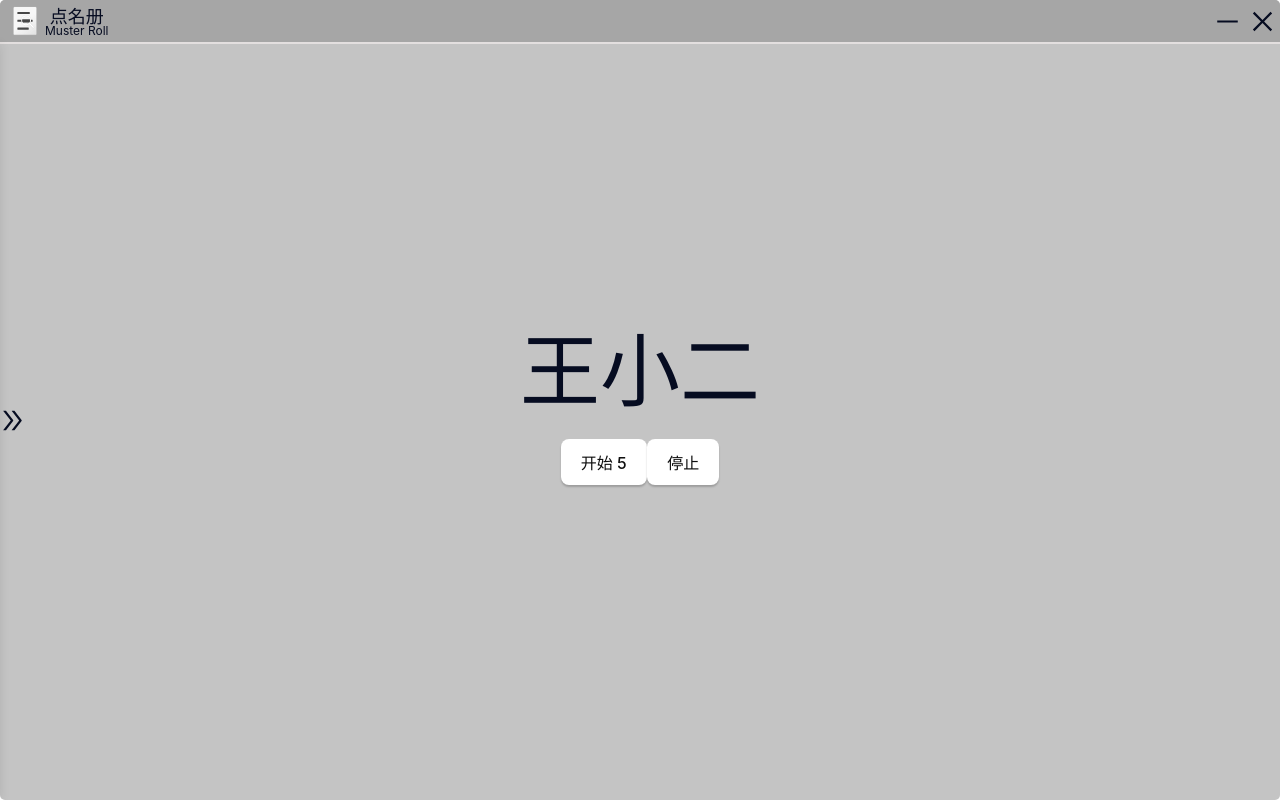
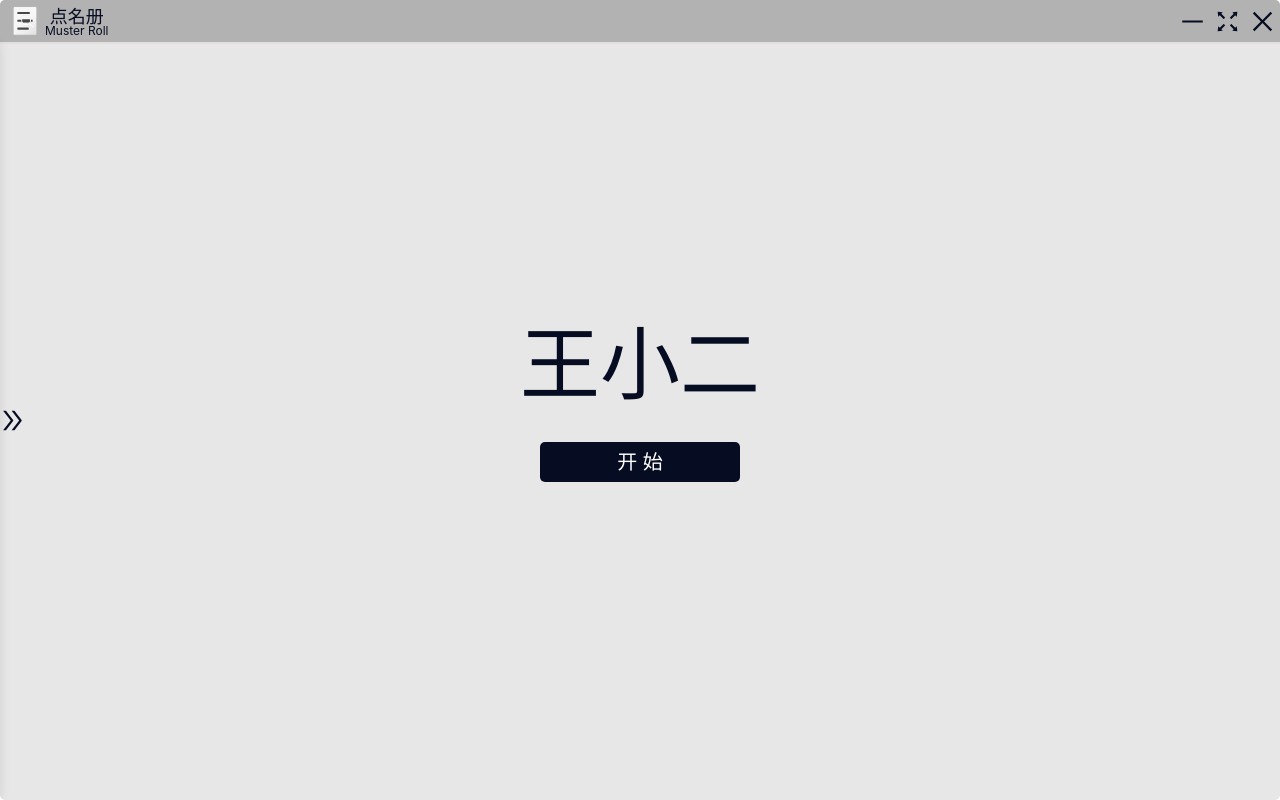
Before and after one commit to DWHengr/roll, a React (Vite) app: page /home in a window 1280 px wide. Built offline with nearby package versions, Linux system fonts and the light colour scheme.

Commit message:
modify page

```diff
--- a/index.html
+++ b/index.html
@@ -4,7 +4,6 @@
     <meta charset="UTF-8" />
     <link rel="icon" type="image/svg+xml" href="/roll.svg" />
     <meta name="viewport" content="width=device-width, initial-scale=1.0" />
-    <title>roll</title>
   </head>
 
   <body>
--- a/src-tauri/tauri.conf.json
+++ b/src-tauri/tauri.conf.json
@@ -19,7 +19,6 @@
     },
     "windows": [
       {
-        "fullscreen": false,
         "resizable": false,
         "title": "roll",
         "width": 980,
--- a/src/App.css
+++ b/src/App.css
@@ -1,6 +1,17 @@
+::-webkit-scrollbar {
+    width: 5px;
+}
+::-webkit-scrollbar-track {
+    border-radius: 10px;
+}
+::-webkit-scrollbar-thumb {
+    border-radius: 10px;
+    background: rgba(6, 12, 33, 0.5);
+}
+
 .main-container {
     width: 100vw;
-    background-color: #c4c4c4;
+    background-color: #e7e7e7;
     height: 100vh;
     border-radius: 5px;
     overflow: hidden;
@@ -12,7 +23,7 @@
     border-bottom: 2px solid #E3DFDF;
     width: 100%;
     height: 42px;
-    background-color: #a6a6a6;
+    background-color: #b2b2b2;
     display: flex;
     align-items: center;
     justify-content: space-between;
--- a/src/App.jsx
+++ b/src/App.jsx
@@ -1,12 +1,13 @@
 import "./App.css";
 import ButtonIcon from "./components/ButtonIcon/index.jsx";
-import {CloseOutlined, MinusOutlined} from "@ant-design/icons";
+import {CloseOutlined, FullscreenExitOutlined, FullscreenOutlined, MinusOutlined} from "@ant-design/icons";
 import {appWindow} from '@tauri-apps/api/window'
 import Home from "./pages/home/index.jsx";
 import {Redirect, Route, Switch} from "react-router-dom";
+import {useState} from "react";
 
 function App() {
-
+    const [isFull, setIsFull] = useState(false)
     const NavigationBar = () => {
         return (<div data-tauri-drag-region className="navigation-bar">
             <div style={{
@@ -29,6 +30,21 @@ function App() {
                         appWindow.minimize()
                     }}
                 />
+                {isFull ?
+                    <ButtonIcon
+                        icon={<FullscreenExitOutlined style={{fontSize: 25, color: "#060C21"}}/>}
+                        onClick={() => {
+                            appWindow.setFullscreen(false)
+                            setIsFull(false)
+                        }}
+                    /> :
+                    <ButtonIcon
+                        icon={<FullscreenOutlined style={{fontSize: 25, color: "#060C21"}}/>}
+                        onClick={() => {
+                            appWindow.setFullscreen(true)
+                            setIsFull(true)
+                        }}
+                    />}
                 <ButtonIcon
                     icon={<CloseOutlined style={{fontSize: 25, color: "#060C21"}}/>}
                     onClick={() => {
--- a/src/pages/home/index.css
+++ b/src/pages/home/index.css
@@ -19,14 +19,14 @@
 }
 
 .home-drawer-toggle.open {
-    left: 225px;
+    left: 25%;
 }
 
 .home-drawer {
     position: absolute;
     top: 0;
     left: 0;
-    width: 250px;
+    width: 25%;
     height: 100%;
     background-color: #9f9f9f;
     box-shadow: 0 0 10px rgba(0, 0, 0, 0.1);
--- a/src/pages/home/index.jsx
+++ b/src/pages/home/index.jsx
@@ -1,6 +1,9 @@
 import "./index.css"
-import {useEffect, useState} from "react";
-import {DoubleRightOutlined, DoubleLeftOutlined} from "@ant-design/icons";
+import {useEffect, useRef, useState} from "react";
+import {ClearOutlined, CloseOutlined, DoubleLeftOutlined, DoubleRightOutlined} from "@ant-design/icons";
+import FullButton from "../../components/FullButton/index.jsx";
+import ButtonIcon from "../../components/ButtonIcon/index.jsx";
+import {appWindow} from "@tauri-apps/api/window";
 
 export default function Home() {
     const [drawerOpen, setDrawerOpen] = useState(false);
@@ -8,14 +11,35 @@ export default function Home() {
     const [rollInterval, setRollInterval] = useState(null);
     const [rolling, setRolling] = useState(false);
     const [seconds, setSeconds] = useState(5);
+    const [rollRecord, setRollRecord] = useState([]);
+    const recordRef = useRef(null);
+    const [rollData, setRollData] = useState(["王小二", "二牛", "菲菲"])
+    const scrollToBottom = () => {
+        const container = recordRef.current;
+        container.scrollTop = container.scrollHeight;
+    };
 
-    let rollData = ["王小二", "二牛", "菲菲"]
+    const randomDraw = (num = 1) => {
+        let luckyDogs = []
+        for (let i = 0; i < num; i++) {
+            let randIndex = Math.floor(Math.random() * rollData.length)
+            let randContent = rollData[randIndex]
+            // rollData.splice(randIndex, 1)
+            luckyDogs.push(randContent)
+        }
+        if (luckyDogs.length > 0) {
+            rollRecord.push(luckyDogs)
+        }
+        setRollData(rollData)
+        return luckyDogs
+    }
 
     const toggleDrawer = () => {
         setDrawerOpen(!drawerOpen);
     };
 
     useEffect(() => {
+        scrollToBottom();
         if (rollData?.length > 0) {
             setShowContent(rollData[0])
         }
@@ -23,14 +47,14 @@ export default function Home() {
     }, [])
 
     useEffect(() => {
+        scrollToBottom();
         let timer;
         if (rolling) {
             timer = setInterval(() => {
                 if (seconds > 0) {
                     setSeconds(prevSeconds => prevSeconds - 1);
                 } else {
-                    clearInterval(rollInterval);
-                    setRolling(false);
+                    stopRolling()
                 }
             }, 1000);
         }
@@ -41,8 +65,7 @@ export default function Home() {
         setSeconds(5)
         if (!rolling) {
             const interval = setInterval(() => {
-                const randomName = rollData[Math.floor(Math.random() * rollData.length)];
-                setShowContent(randomName);
+                setShowContent(rollData[Math.floor(Math.random() * rollData.length)]);
             }, 100); // 每隔100ms随机更新一次结果
             setRollInterval(interval);
             setRolling(true);
@@ -51,6 +74,7 @@ export default function Home() {
 
     const stopRolling = () => {
         if (rolling) {
+            randomDraw(2);
             clearInterval(rollInterval);
             setRolling(false);
         }
@@ -64,9 +88,40 @@ export default function Home() {
                 }
             </div>
             <div className={`home-drawer ${drawerOpen ? 'open' : ''}`}>
-                记录
+                <div style={{textAlign: "center"}}>
+                    <div style={{
+                        backgroundColor: "#8a8a8a",
+                        display: "flex",
+                        padding: 10,
+                        justifyContent: "center",
+                        position: "relative"
+                    }}>
+                        <div style={{fontWeight: 600}}>抽取记录</div>
+                        <div style={{position: "absolute", right: 10}}>
+                            <ButtonIcon
+                                icon={<ClearOutlined style={{fontSize: 18, color: "#060C21"}}/>}
+                                onClick={() => {
+                                }}
+                            />
+                        </div>
+                    </div>
+                    <div ref={recordRef} style={{overflowY: 'scroll', height: 520}}>
+                        {
+                            rollRecord?.map((round, index) => {
+                                return (
+                                    <div key={index} style={{margin: 10, backgroundColor: "#c7c7c7", borderRadius: 5}}>
+                                        <div style={{fontSize: 12, color: "#8a8a8a"}}>第{index + 1}轮</div>
+                                        {round.map((item, subIndex) => (
+                                            <div key={subIndex}>{item} </div>
+                                        ))}
+                                    </div>
+                                )
+                            })
+                        }
+                    </div>
+                </div>
             </div>
-            <div style={{textAlign: "center"}}>
+            <div style={{display: "flex", flexDirection: "column", textAlign: "center", alignItems: "center"}}>
                 {
                     rollData?.length <= 0 ?
                         <div>
@@ -79,12 +134,15 @@ export default function Home() {
                             </div>
                         </div>
                 }
-                <button onClick={startRolling} disabled={rolling}>
-                    开始 {seconds}
-                </button>
-                <button onClick={stopRolling} disabled={!rolling}>
-                    停止
-                </button>
+                {rollData?.length > 0 &&
+                    (rolling ?
+                        <FullButton danger onClick={stopRolling}>
+                            停 止 {seconds}
+                        </FullButton> :
+                        <FullButton onClick={startRolling}>
+                            开 始
+                        </FullButton>)
+                }
             </div>
 
         </div>)
--- a/src/styles.css
+++ b/src/styles.css
@@ -5,6 +5,7 @@
     font-weight: 400;
 
     color: #060C21;
+    background-color: transparent;
 
     font-synthesis: none;
     text-rendering: optimizeLegibility;
@@ -17,101 +18,3 @@ body {
     padding: 0;
     margin: 0;
 }
-
-
-.container {
-    width: 100%;
-    margin: 0;
-    padding-top: 0;
-    display: flex;
-    flex-direction: column;
-    justify-content: center;
-    text-align: center;
-}
-
-.logo {
-    height: 6em;
-    padding: 1.5em;
-    will-change: filter;
-    transition: 0.75s;
-}
-
-.logo.tauri:hover {
-    filter: drop-shadow(0 0 2em #24c8db);
-}
-
-.row {
-    display: flex;
-    justify-content: center;
-}
-
-a {
-    font-weight: 500;
-    color: #646cff;
-    text-decoration: inherit;
-}
-
-a:hover {
-    color: #535bf2;
-}
-
-h1 {
-    text-align: center;
-}
-
-input,
-button {
-    border-radius: 8px;
-    border: 1px solid transparent;
-    padding: 0.6em 1.2em;
-    font-size: 1em;
-    font-weight: 500;
-    font-family: inherit;
-    color: #0f0f0f;
-    background-color: #ffffff;
-    transition: border-color 0.25s;
-    box-shadow: 0 2px 2px rgba(0, 0, 0, 0.2);
-}
-
-button {
-    cursor: pointer;
-}
-
-button:hover {
-    border-color: #396cd8;
-}
-
-button:active {
-    border-color: #396cd8;
-    background-color: #e8e8e8;
-}
-
-input,
-button {
-    outline: none;
-}
-
-#greet-input {
-    margin-right: 5px;
-}
-
-@media (prefers-color-scheme: dark) {
-    :root {
-        color: #f6f6f6;
-        background-color: #2f2f2f;
-    }
-
-    a:hover {
-        color: #24c8db;
-    }
-
-    input,
-    button {
-        color: #ffffff;
-        background-color: #0f0f0f98;
-    }
-
-    button:active {
-        background-color: #0f0f0f69;
-    }
-}
```
